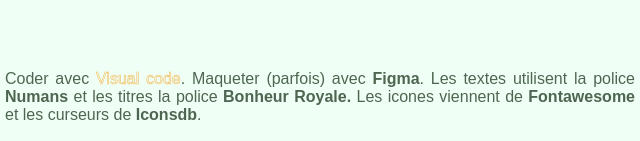
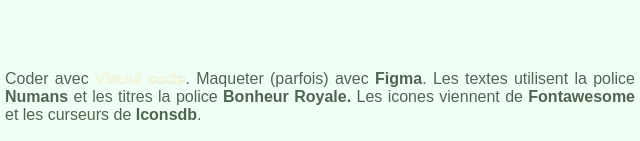
Before and after one commit to GhisCost/Portfolio, a plain HTML site: page index.html in a window 1280 px wide. In both pictures the pointer is over the link "Visual code". Shown: the part 770-911 px from the top of the page, 315-955 px from the left. Drawn offline with Linux system fonts and the light colour scheme; a web font is replaced by a local one.

Commit message:
microfignolage

```diff
--- a/assets/css/style-portfolio.css
+++ b/assets/css/style-portfolio.css
@@ -121,9 +121,9 @@
 
 .pied a:hover {
   color: rgb(240, 255, 245);
-  -webkit-text-stroke: 0.6px #f39e16;
+  -webkit-text-stroke: 0.2px #f39e16;
   opacity: 1;
-  font-weight: 500;
+  font-weight: 600;
 }
 
 .hrpages {
```
